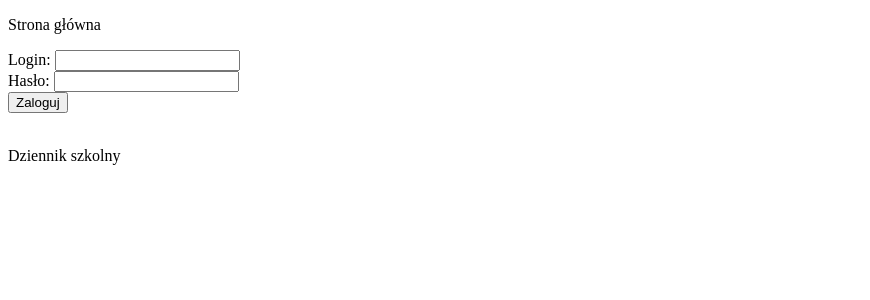
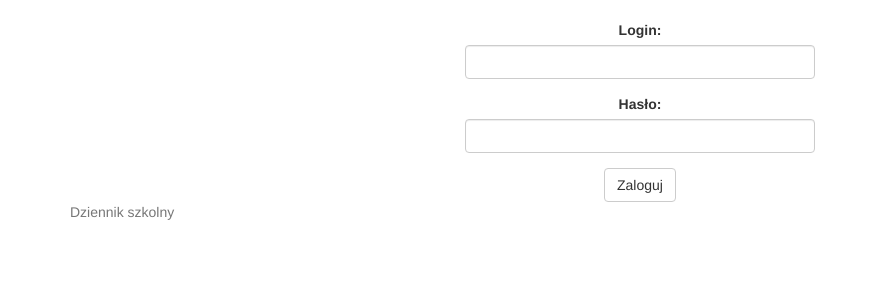
Before and after one commit to mich160/django, a Django app: page / in a window 1280 px wide. Shown: the top 300 px of the page, without its empty margins (0-870 px from the left). Run offline with Django 3.2, Linux system fonts and the light colour scheme; some libraries are stand-ins or nearby versions.

Commit message:
added login

```diff
--- a/mainapp/templates/base.html
+++ b/mainapp/templates/base.html
@@ -1,13 +1,23 @@
+{% load staticfiles %}
 <!DOCTYPE html>
 <html lang="en">
 <head>
-    <meta charset="UTF-8">
-    <title>Dziennik szkolny</title>
+<link href="{% static 'bootstrap/css/bootstrap.min.css' %}" rel="stylesheet" media="screen">
+<link href="{% static 'bootstrapOverwrite.css' %}" rel="stylesheet" media="screen">
+<!-- <script src="{% static 'bootstrap/js/bootstrap.min.js' %}"></script> -->
+<meta charset="UTF-8">
+<title>Dziennik szkolny</title>
 </head>
+
 <body>
+
 {% block content %}
 {% endblock %}
-<br>
-<p>Dziennik szkolny</p>
+
+<footer class="footer">
+<div class="container">
+<p class="text-muted">Dziennik szkolny</p>
+</div>
+</footer>
 </body>
 </html>
--- a/mainapp/templates/home.html
+++ b/mainapp/templates/home.html
@@ -1,13 +1,23 @@
 {% extends "base.html" %}
 {% block content %}
-    <p>Strona główna</p>
-    <form>
-    Login:
-    <input id="login" type="text">
-        <br>
-        Hasło:
-    <input id="password" type="password">
-        <br>
-    <input type="button" value="Zaloguj">
-    </form>
+<div class='loginContainter'>
+        <div class='container'>
+            <div class="col-xs-8 col-xs-offset-2 col-lg-4 col-lg-offset-4 textStyle">
+                <div class="text-center">
+				<p class = "label"> <b>Dziennik szkolny</b> </p>
+                    <form>
+                        <div class="form-group">
+                            <label for="login">Login:</label> <input class=
+                            "form-control" id="login" type="text">
+                        </div>
+                        <div class="form-group">
+                            <label for="password">Hasło:</label> <input class=
+                            "form-control" id="password" type="password">
+                        </div><input class="btn btn-default" type="button"
+                        value="Zaloguj">
+                    </form>
+                </div>
+            </div>
+        </div>
+    </div>
 {% endblock %}
```
